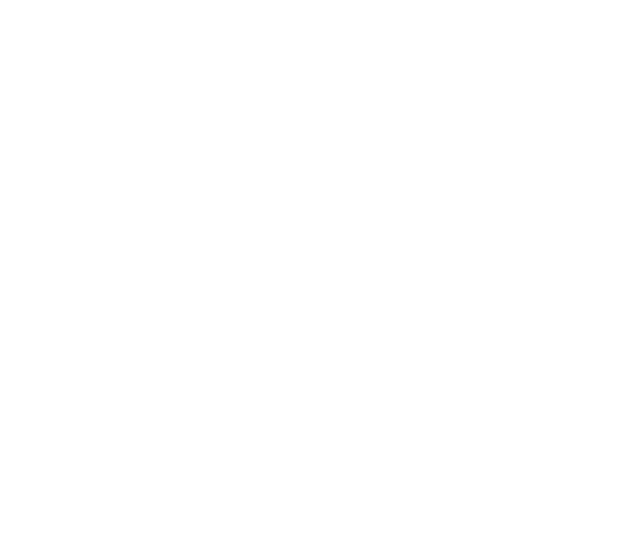
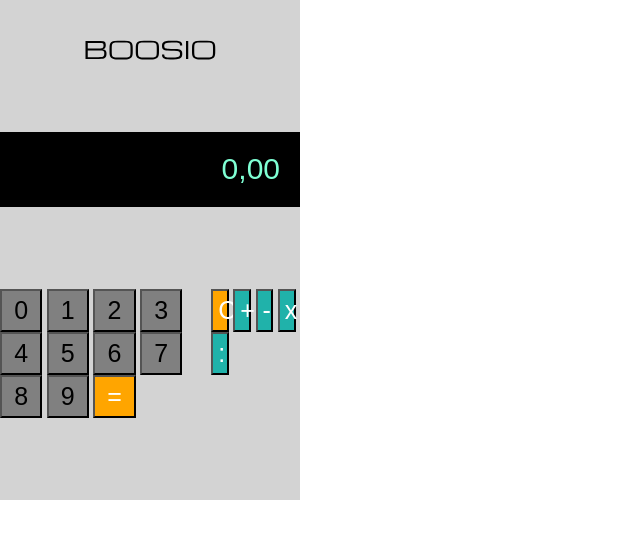
Before and after one commit to andrea-bertaglia/htmlcss-simple-calculator, a plain HTML site: page index.html in a window 1280 px wide. Shown: the whole page, without its empty margins (0-640 px from the left). Drawn offline with Linux system fonts and the light colour scheme; a web font is replaced by a local one.

Commit message:
feat: header, display, buttons sections

```diff
--- a/css/style.css
+++ b/css/style.css
@@ -1,4 +1,5 @@
 /* RESET */
+
 * {
     margin: 0;
     padding: 0;
@@ -11,6 +12,72 @@ img {
 
 /* COMMON */
 
+* {
+    font-family: 'Seven Segment', sans-serif;;
+}
+
+/* MAIN */
+.container {
+    width: 300px;
+    height: 500px;
+    display: flex;
+    background-color: lightgrey;
+    flex-wrap: wrap;
+}
+
+
 /* HEADER */
 
-/* MAIN */
+header {
+    text-align: center;
+    justify-content: center;
+    align-items: center;
+    width: 100%;
+    height: 10%;
+}
+
+/* DISPLAY SECTION */
+
+.display {
+    background-color: black;
+    color: aquamarine;
+    padding: 20px;
+    flex-wrap: wrap;
+    font-size: 30px;
+    text-align: right;
+    width: 100%;
+    height: 15%;
+}
+
+/* BUTTONS SECTION */
+
+.buttons {
+    display: flex;
+}
+
+.right {
+    flex-direction: column;
+    flex-wrap: wrap;
+    justify-content: flex-end;
+    align-items: flex-end;
+}
+
+.buttons button {
+    font-size: 25px;
+    width: 20%;
+    padding: 5px;
+}
+
+.grey-button {
+    background-color: gray;
+}
+
+.orange-button {
+    background-color: orange;
+    color: white;
+}
+
+.blue-button {
+    background-color: lightseagreen;
+    color: white;
+}
--- a/index.html
+++ b/index.html
@@ -9,20 +9,49 @@
 </head>
 <body>
     <!-- Main -->
-
+    <main>
         <!-- Container -->
+        <div class="container">
 
             <!-- Header -->
-            <!-- /Header -->
+            <header>
+                <img src="./img/Boosio-logo.png" alt="Boosio Logo">
+            </header>
+                <!-- /Header -->
 
             <!-- Display section -->
+            <section class="display">
+                <span>0,00</span>
+            </section>
             <!-- /Display section -->
 
             <!-- Buttons section -->
+            <section class="buttons">
+                <div class="right">
+                    <button class="grey-button">0</button>
+                    <button class="grey-button">1</button>
+                    <button class="grey-button">2</button>
+                    <button class="grey-button">3</button>
+                    <button class="grey-button">4</button>
+                    <button class="grey-button">5</button>
+                    <button class="grey-button">6</button>
+                    <button class="grey-button">7</button>
+                    <button class="grey-button">8</button>
+                    <button class="grey-button">9</button>
+                    <button class="orange-button">=</button>
+                </div>
+                <div class="left">
+                    <button class="orange-button">C</button>
+                    <button class="blue-button">+</button>
+                    <button class="blue-button">-</button>
+                    <button class="blue-button">x</button>
+                    <button class="blue-button">:</button>
+                    </div>
+            </section>
             <!-- /Buttons section -->
-
+        </div>
         <!-- /Container -->
-
+    </main>
     <!-- /Main -->
 </body>
 </html>
```
